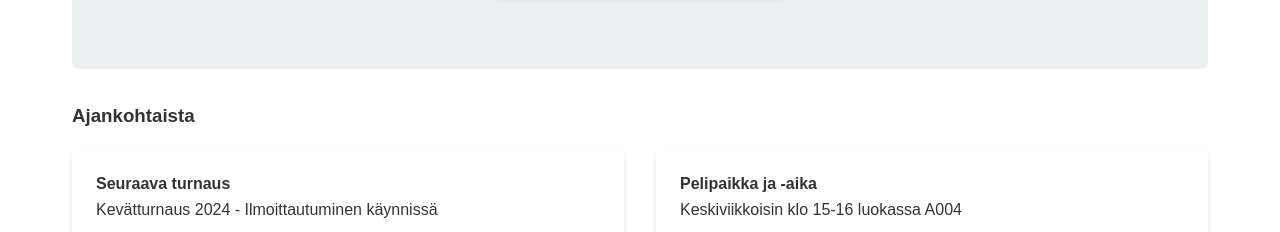
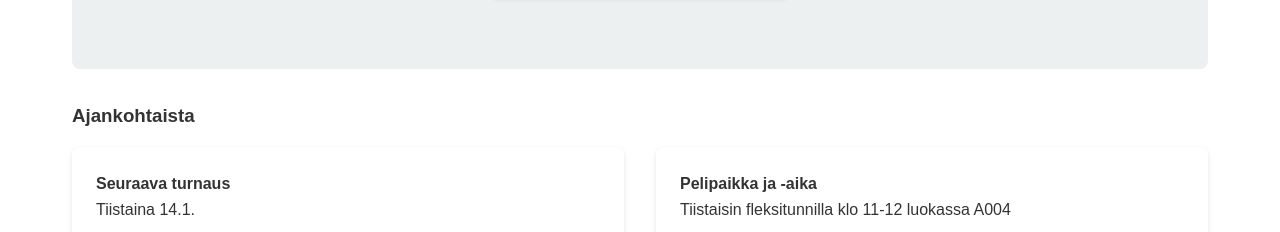
Before and after one commit to PolyFlux/RLL-shakkikerho, a plain HTML site: page index.html in a window 1280 px wide. Shown: the part 568-800 px from the top of the page. Drawn offline with Linux system fonts and the light colour scheme.

Commit message:
Update index.html

```diff
--- a/index.html
+++ b/index.html
@@ -33,11 +33,11 @@
             <div class="announcement-grid">
                 <article class="announcement-card">
                     <h4>Seuraava turnaus</h4>
-                    <p>Kevätturnaus 2024 - Ilmoittautuminen käynnissä</p>
+                    <p>Tiistaina 14.1.</p>
                 </article>
                 <article class="announcement-card">
                     <h4>Pelipaikka ja -aika</h4>
-                    <p>Keskiviikkoisin klo 15-16 luokassa A004</p>
+                    <p>Tiistaisin fleksitunnilla klo 11-12 luokassa A004</p>
                 </article>
             </div>
         </section>
```
